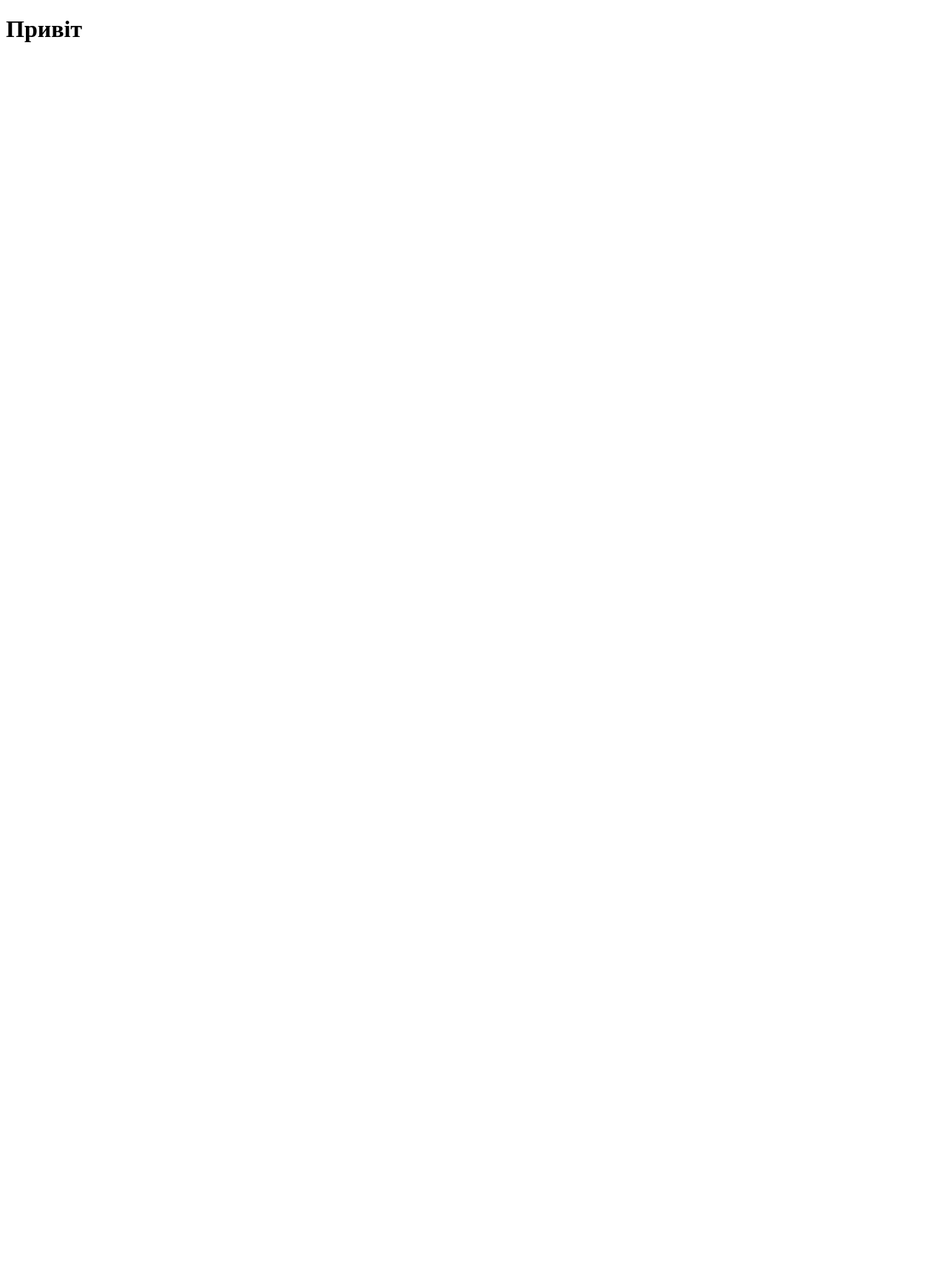
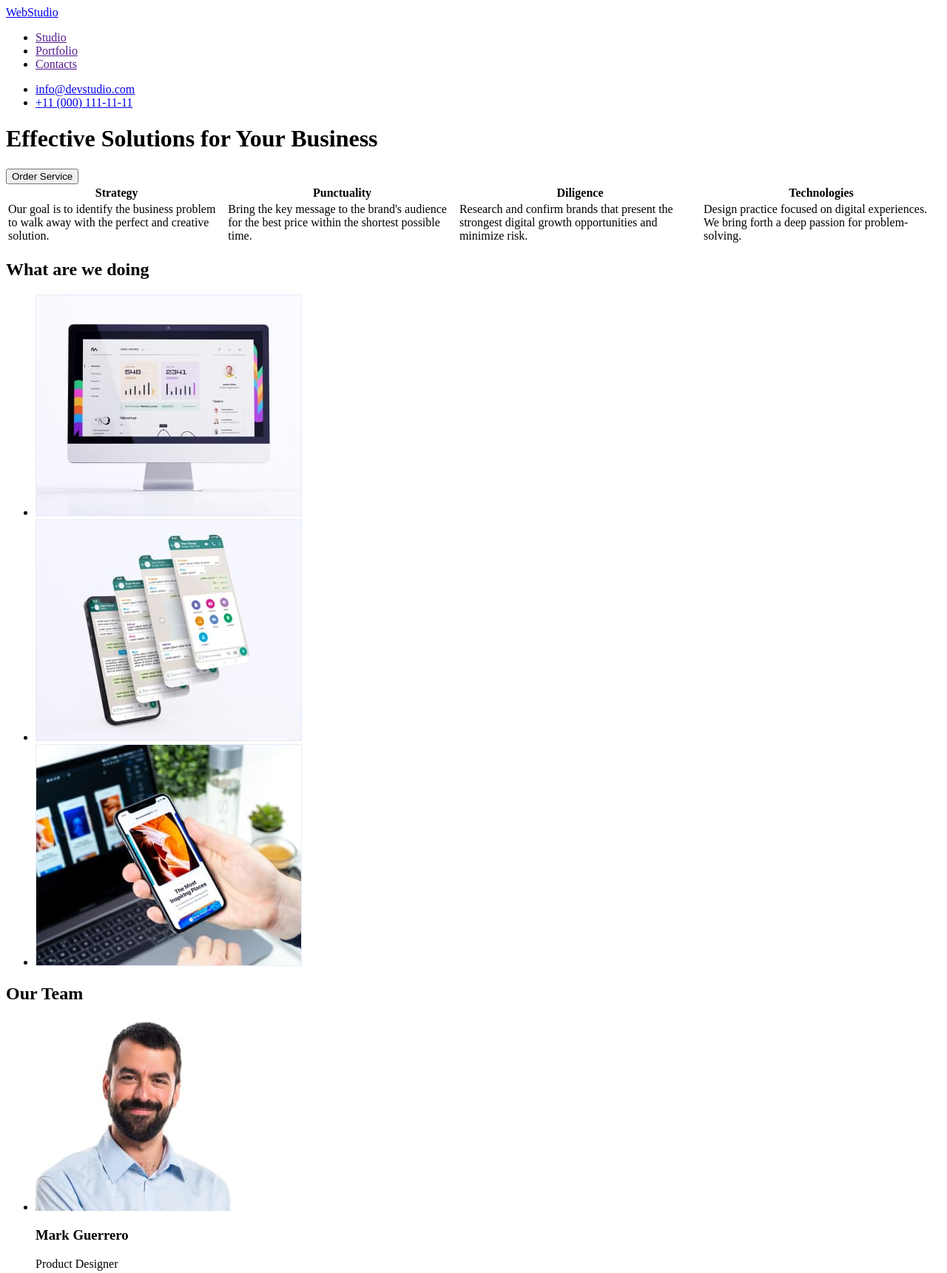
Before and after one commit to va7ul/goit-homework-01, a plain HTML site: page index.html in a window 1280 px wide. Shown: the top 1721 px of the page at 74% size. Before the commit the page ends 800 px from the top, so only its background shows below. Drawn offline with Linux system fonts and the light colour scheme.

Commit message:
first commit

```diff
--- a/index.html
+++ b/index.html
@@ -1,12 +1,149 @@
 <!DOCTYPE html>
 <html lang="en">
-<head>
-    <meta charset="UTF-8">
-    <meta http-equiv="X-UA-Compatible" content="IE=edge">
-    <meta name="viewport" content="width=S, initial-scale=1.0">
-    <title>Document</title>
-</head>
-<body>
-    <h1>Привіт</h1>
-</body>
+  <head>
+    <meta charset="UTF-8" />
+    <meta http-equiv="X-UA-Compatible" content="IE=edge" />
+    <meta name="viewport" content="width=S, initial-scale=1.0" />
+    <title>Studio</title>
+  </head>
+  <body>
+    <header>
+      <nav>
+        <a href="./index.html">WebStudio</a>
+        <ul>
+          <li><a href="">Studio</a></li>
+          <li><a href="">Portfolio</a></li>
+          <li><a href="">Contacts</a></li>
+        </ul>
+      </nav>
+      <div>
+        <ul>
+          <li><a href="mailto:info@devstudio.com">info@devstudio.com</a></li>
+          <li><a href="tel:+110001111111">+11 (000) 111-11-11</a></li>
+        </ul>
+      </div>
+    </header>
+    <main>
+      <div>
+        <h1>Effective Solutions for Your Business</h1>
+        <button type="button">Order Service</button>
+      </div>
+      <section>
+        <h2 hidden>Our strengths</h2>
+        <table>
+          <thead>
+            <tr>
+              <th>Strategy</th>
+              <th>Punctuality</th>
+              <th>Diligence</th>
+              <th>Technologies</th>
+            </tr>
+          </thead>
+          <tbody>
+            <tr>
+              <td>
+                Our goal is to identify the business problem to walk away with
+                the perfect and creative solution.
+              </td>
+              <td>
+                Bring the key message to the brand's audience for the best price
+                within the shortest possible time.
+              </td>
+              <td>
+                Research and confirm brands that present the strongest digital
+                growth opportunities and minimize risk.
+              </td>
+              <td>
+                Design practice focused on digital experiences. We bring forth a
+                deep passion for problem-solving.
+              </td>
+            </tr>
+          </tbody>
+        </table>
+      </section>
+      <section>
+        <h2>What are we doing</h2>
+        <ul>
+          <li>
+            <img
+              src="./images/about/work-process1.jpg"
+              alt="Work process"
+              width="360"
+              height="300"
+            />
+          </li>
+          <li>
+            <img
+              src="./images/about/work-process2.jpg"
+              alt="Work process"
+              width="360"
+              height="300"
+            />
+          </li>
+          <li>
+            <img
+              src="./images/about/work-process3.jpg"
+              alt="Work process"
+              width="360"
+              height="300"
+            />
+          </li>
+        </ul>
+      </section>
+      <section>
+        <h2>Our Team</h2>
+        <ul>
+          <li>
+            <img
+              src="./images/employees/mark-guerrero.jpg"
+              alt="Photo of employee"
+              width="264"
+              height="260"
+            />
+            <h3>Mark Guerrero</h3>
+            <p>Product Designer</p>
+          </li>
+          <li>
+            <img
+              src="./images/employees/tom-ford.jpg"
+              alt="Photo of employee"
+              width="264"
+              height="260"
+            />
+            <h3>Tom Ford</h3>
+            <p>Frontend Developer</p>
+          </li>
+          <li>
+            <img
+              src="./images/employees/camila-garcia.jpg"
+              alt="Photo of employee"
+              width="264"
+              height="260"
+            />
+            <h3>Camila Garcia</h3>
+            <p>Marketing</p>
+          </li>
+          <li>
+            <img
+              src="./images/employees/daniel-wilson.jpg"
+              alt="Photo of employee"
+              width="264"
+              height="260"
+            />
+            <h3>Daniel Wilson</h3>
+            <p>UI Designer</p>
+          </li>
+        </ul>
+      </section>
+    </main>
+    <footer>
+      <div>
+        <a href="./index.html">WebStudio</a>
+        <p>
+          Increase the flow of customers and sales for your business with
+          digital marketing & growth solutions.
+        </p>
+      </div>
+    </footer>
+  </body>
 </html>
```
Also changed, not shown: images/about/work-process1.jpg (added), images/about/work-process2.jpg (added), images/about/work-process3.jpg (added), images/employees/camila-garcia.jpg (added), images/employees/daniel-wilson.jpg (added), images/employees/mark-guerrero.jpg (added), images/employees/tom-ford.jpg (added), images/logo.png (added), images/studio.svg (added), images/web.svg (added).
